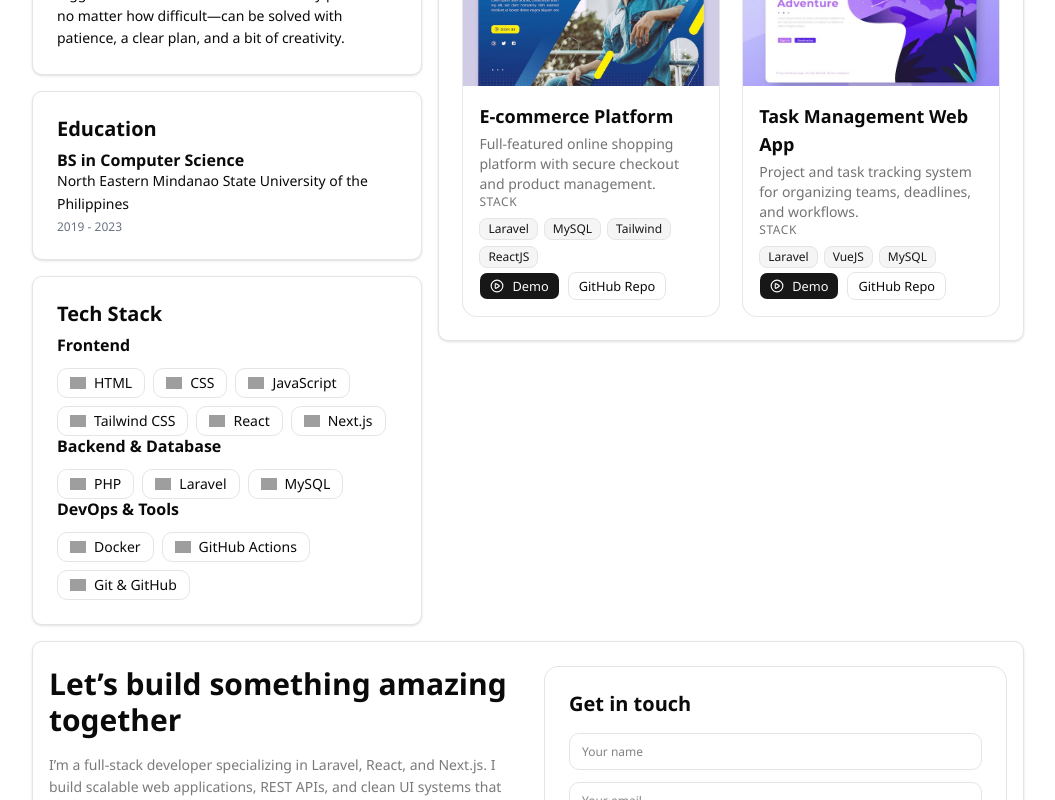
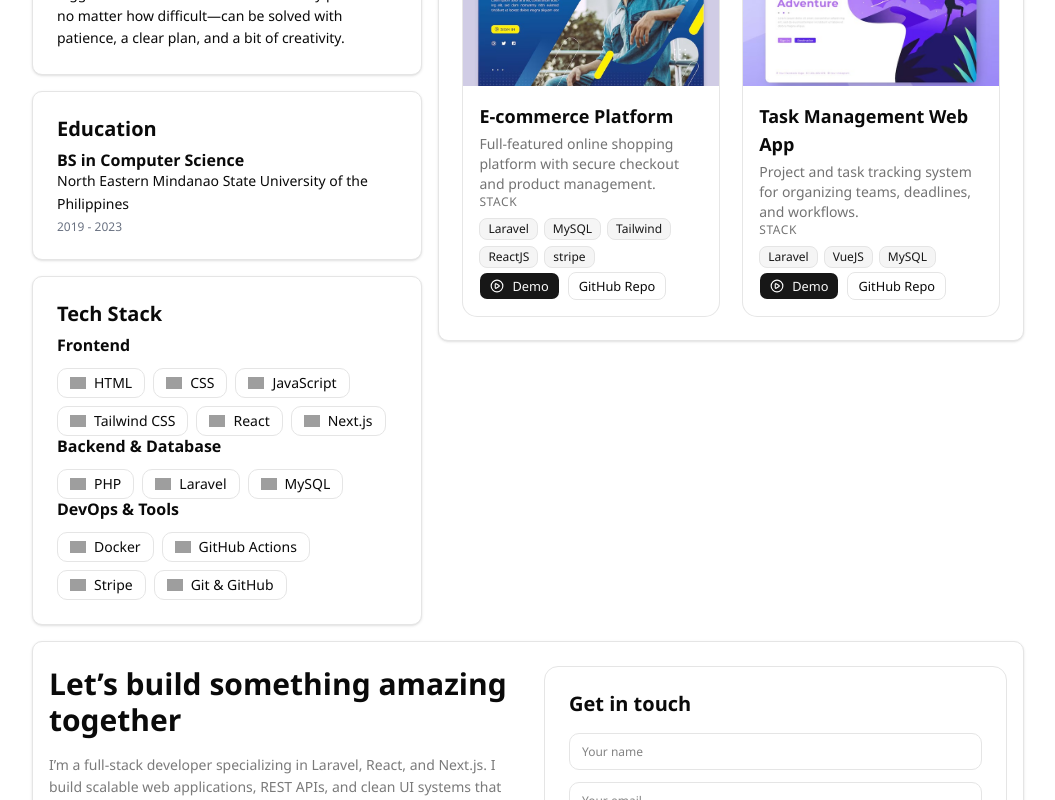
Before and after one commit to JomarGZ/jomar-portfolio, a Next.js app: page / in a window 1280 px wide. Shown: the part 518-1318 px from the top of the page, without its empty margins (112-1167 px from the left). Built offline with nearby package versions, Linux system fonts and the light colour scheme; grey boxes are pictures that could not be loaded.

Commit message:
style: add stripe

```diff
--- a/components/projects.tsx
+++ b/components/projects.tsx
@@ -21,7 +21,7 @@ const projects: Project[] = [
       "Full-featured online shopping platform with secure checkout and product management.",
     image: "/images/thumbnail1.jpg",
     tags: ["LARAVEL", "ReactJS"],
-    stack: ["Laravel", "MySQL", "Tailwind", "ReactJS"],
+    stack: ["Laravel", "MySQL", "Tailwind", "ReactJS", "stripe"],
     demoUrl: "#",
     repoUrl: "https://github.com/JomarGZ/sellora",
   },
--- a/components/tech-stack.tsx
+++ b/components/tech-stack.tsx
@@ -60,6 +60,10 @@ const techCategories = [
         iconSrc: "https://thesvg.org/icons/github-actions/default.svg",
       },
       {
+        name: "Stripe",
+        iconSrc: "https://thesvg.org/icons/stripe/default.svg",
+      },
+      {
         name: "Git & GitHub",
         iconSrc: "https://thesvg.org/icons/github/default.svg",
       },
```
